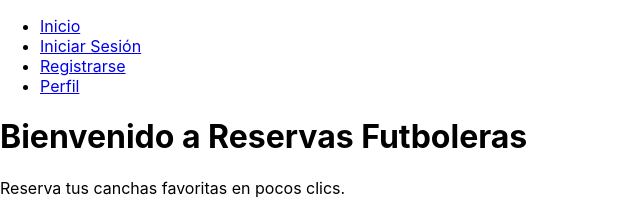
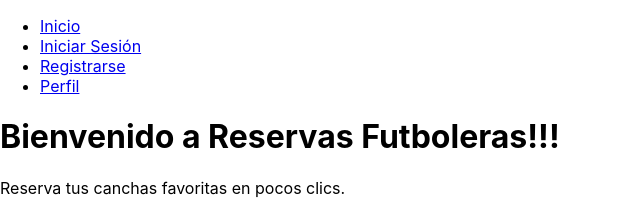
Before and after one commit to JotaM226/reservTest1, a React (Create React App) app in the folder frontend/: page / in a window 1280 px wide. Shown: the top 207 px of the page, without its empty margins (0-640 px from the left). Built offline with nearby package versions, Linux system fonts and the light colour scheme.

Commit message:
Esqueleto de front a render

```diff
--- a/frontend/src/pages/Home.jsx
+++ b/frontend/src/pages/Home.jsx
@@ -3,7 +3,7 @@ import React from 'react';
 const Home = () => {
   return (
     <div>
-      <h1>Bienvenido a Reservas Futboleras</h1>
+      <h1>Bienvenido a Reservas Futboleras!!!</h1>
       <p>Reserva tus canchas favoritas en pocos clics.</p>
     </div>
   );
```
